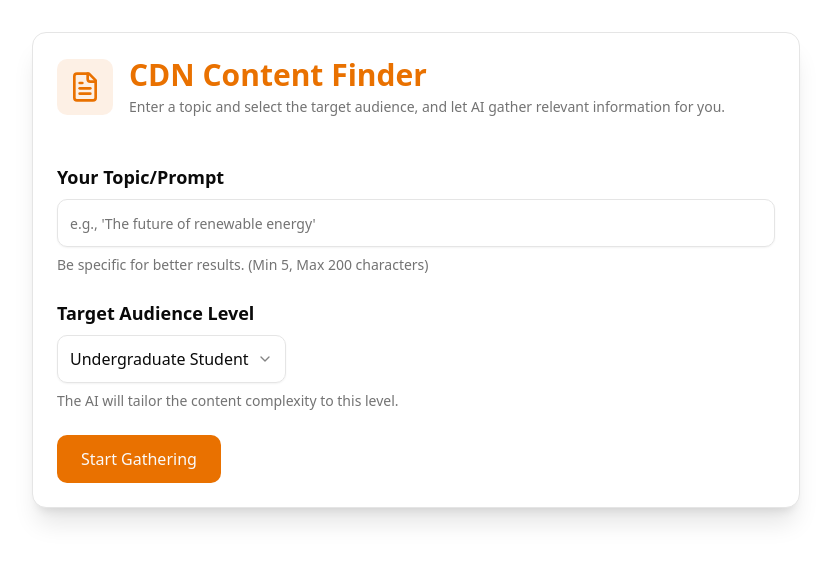
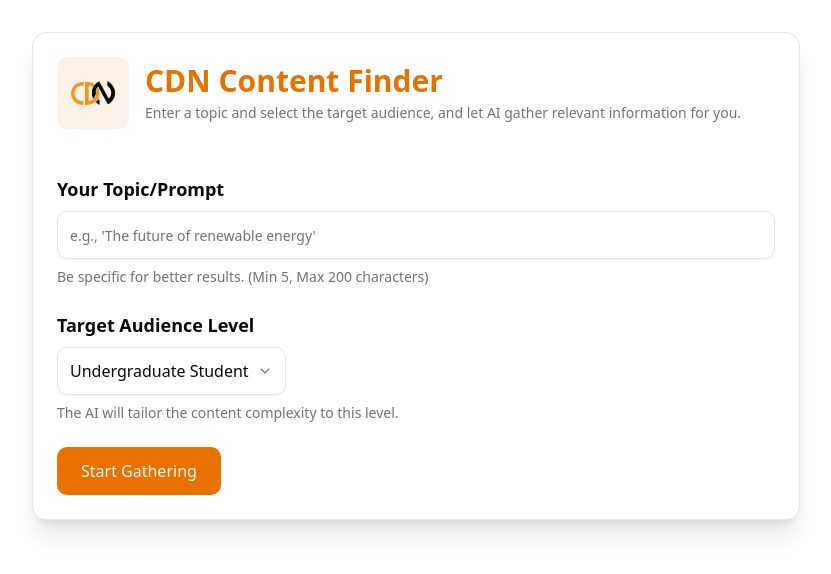
Before and after one commit to ComDevNet/cdn-content-finder-prototype, a Next.js app: page / in a window 1280 px wide. Shown: the top 574 px of the page, without its empty margins (224-1055 px from the left). Built offline with nearby package versions, Linux system fonts and the light colour scheme; what @genkit-ai/googleai, genkit would draw is missing.

Commit message:
fix: add image component for CDN logo in content aggregator

```diff
--- a/app/content-aggregator-client.tsx
+++ b/app/content-aggregator-client.tsx
@@ -26,6 +26,7 @@ import PdfDownloadButton from '@/components/pdf-download-button';
 import JsonDownloadButton from '@/components/json-download-button';
 import MarkdownDownloadButton from '@/components/markdown-download-button';
 import ImageDownloadButton from '@/components/image-download-button';
+import Image from 'next/image';
 
 const formSchema = z.object({
   prompt: z.string().min(5, { message: "Prompt must be at least 5 characters." }).max(200, {message: "Prompt must be at most 200 characters."}),
@@ -241,8 +242,8 @@ export default function ContentAggregatorClient() {
     <Card className="w-full max-w-3xl mx-auto shadow-xl bg-card rounded-xl">
       <CardHeader className="pb-4">
         <div className="flex items-center space-x-4">
-          <div className="p-3 bg-primary/10 rounded-lg">
-            <FileText className="h-8 w-8 text-primary" />
+            <div className="p-3 bg-primary/10 rounded-lg">
+          <Image src={"/CDN-logo-stroked-transparent.png"} alt="CDN Icon" width={48} height={48}/>
           </div>
           <div>
             <CardTitle className="text-3xl font-headline text-primary">CDN Content Finder</CardTitle>
```
